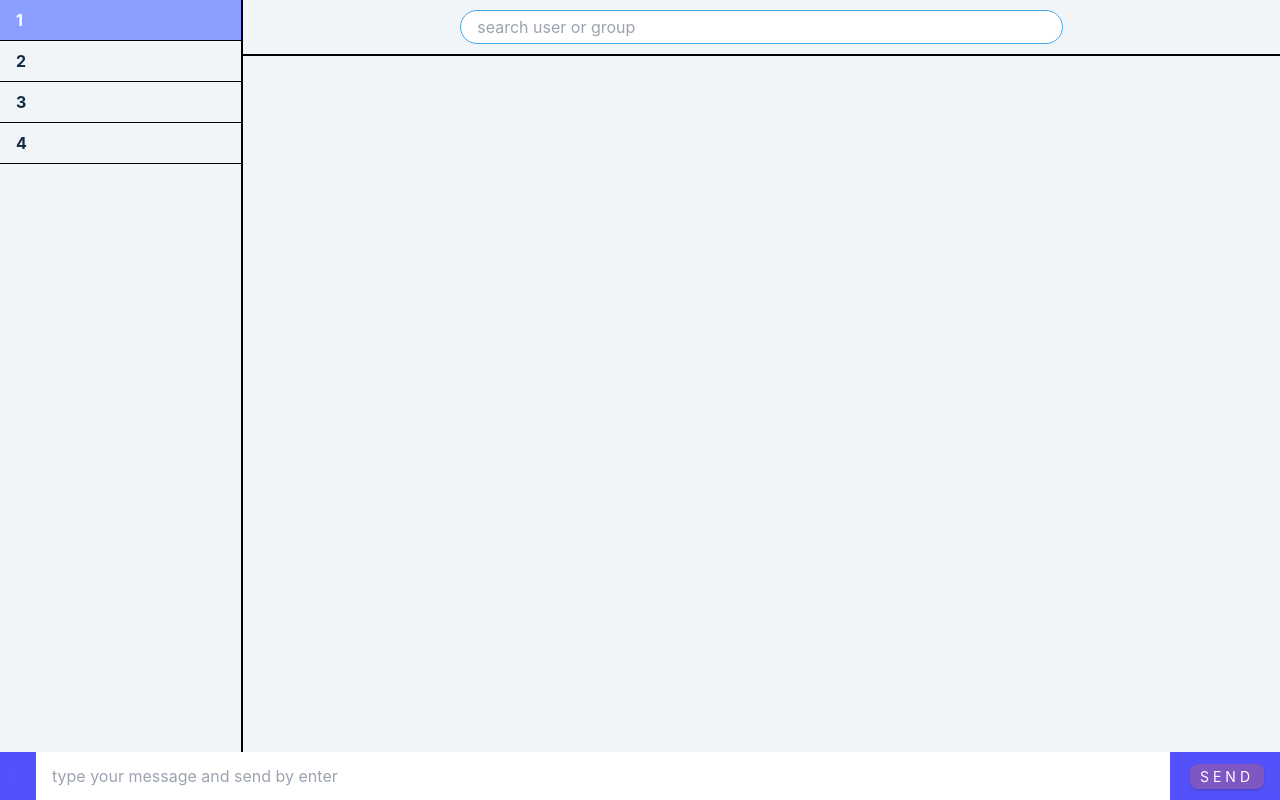
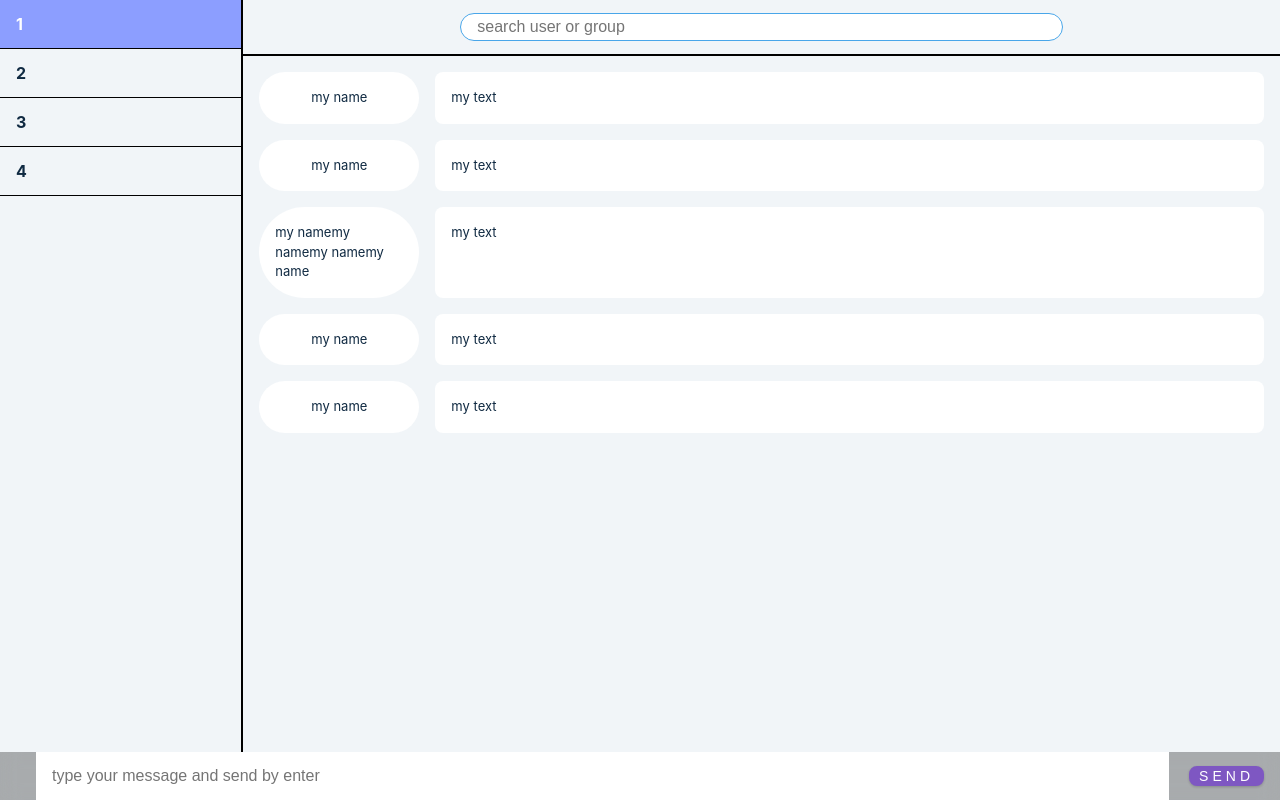
Before and after one commit to GhanbarT/secure-chat-app, a website: page client/index.html in a window 1280 px wide. Drawn offline with nearby package versions, Linux system fonts and the light colour scheme; no server answers.

Commit message:
add message section

```diff
--- a/client/app.js
+++ b/client/app.js
@@ -23,13 +23,15 @@ const loginErrorMessage = document.getElementById('login-error');
 
 // main layout
 const layout = document.querySelector('.layout');
-const messages = document.getElementById('messages');
+
+// main
+const chatBar = document.getElementById('chat-bar');
+const messageWrapper = document.getElementById('message-wrapper');
+
+// input
 const messageInputForm = document.getElementById('message-input');
 const messageInput = document.getElementById('message-text-input');
 const sendMessageBtn = messageInputForm.querySelector('input[type=submit]');
-
-
-const chatBar = document.getElementById('chat-bar');
 
 /************************
  *   Login Handlers
@@ -80,9 +82,6 @@ socket.on('add-chat', (data) => {
 });
 
 socket.on('message', ({from, message}) => {
-    const el = document.createElement('li');
-    el.innerHTML = data;
-    messages.appendChild(el);
 });
 
 
@@ -99,7 +98,24 @@ function sendMessage() {
 }
 
 function selectChat(e) {
-    console.log(e.currentTarget);
+    let children = chatBar.querySelectorAll('li');
+
+    for (const el of children) {
+        el.classList.remove('selected');
+    }
+    e.target.classList.add('selected');
+    console.log(e.target);
+
+
+    // change @messageWrapper innerHtml
+
+    allMessage = '';
+    name = 'name';
+    text = 'message text';
+    message = `<article class="message"><div class="avatar">${name}</div><div class="message-text">${text}</div></article>`;
+    allMessage += message;
+
+    // messageWrapper.innerHTML = allMessage
 }
 
 /****************************
--- a/client/index.html
+++ b/client/index.html
@@ -9,7 +9,8 @@
     <script src="https://cdn.socket.io/4.4.1/socket.io.min.js"
             integrity="sha384-fKnu0iswBIqkjxrhQCTZ7qlLHOFEgNkRmK2vaO/LbTZSXdJfAu6ewRBdwHPhBo/H"
             crossorigin="anonymous"></script>
-    <script src="https://cdn.tailwindcss.com"></script>
+
+    <!--    <script src="https://cdn.tailwindcss.com"></script>-->
 
     <link rel="stylesheet" href="style/style.css"/>
 
@@ -80,13 +81,34 @@
             </label>
             <input id="search-bar" type="text" placeholder="search user or group">
         </header>
-        <article class="message-wrapper">
-        </article>
+        <section id="message-wrapper">
+            <div class="message">
+                <div class="avatar">my name</div>
+                <div class="message-text">my text</div>
+            </div>
+            <div class="message">
+                <div class="avatar">my name</div>
+                <div class="message-text">my text</div>
+            </div>
+            <div class="message">
+                <div class="avatar">my namemy namemy namemy name</div>
+                <div class="message-text">my text</div>
+            </div>
+            <div class="message">
+                <div class="avatar">my name</div>
+                <div class="message-text">my text</div>
+            </div>
+            <div class="message">
+                <div class="avatar">my name</div>
+                <div class="message-text">my text</div>
+            </div>
+
+        </section>
         <form id="message-input" action="">
             <label for="message-text-input"></label>
             <input id="message-text-input" type="text" autocomplete="off"
                    placeholder="type your message and send by enter"/>
-            <input type="submit" value="Send" class="btn">
+            <input type="submit" value="Send" class="my-btn">
         </form>
     </main>
 </div>
--- a/client/scss/_global.scss
+++ b/client/scss/_global.scss
@@ -133,7 +133,7 @@ p {
 }
 
 /*  global classes */
-.btn {
+.my-btn {
   text-transform: uppercase;
   background: var(--clr-primary-5);
   color: var(--clr-white);
--- a/client/scss/style.scss
+++ b/client/scss/style.scss
@@ -48,6 +48,7 @@ body {
 
 $sidebar-width: 300px;
 $border: black 2px solid;
+$message-input-height: 3rem;
 
 .layout {
   width: 100vw;
@@ -66,8 +67,9 @@ $border: black 2px solid;
         width: 100%;
         font-size: 1rem;
         font-weight: bold;
-        padding: 0.5rem 1rem;
+        padding: 0.75rem 1rem;
         border-bottom: black 1px solid;
+        cursor: pointer;
 
         &.selected {
           background-color: #303F9F;
@@ -82,6 +84,8 @@ $border: black 2px solid;
   }
 
   main {
+    display: flex;
+    flex-direction: column;
     height: 100%;
     width: 100%;
 
@@ -104,18 +108,55 @@ $border: black 2px solid;
       }
     }
 
+    #message-wrapper {
+      display: flex;
+      flex-direction: column;
+      row-gap: 1rem;
+
+      height: 100%;
+      width: 100%;
+      overflow-y: auto;
+      margin-bottom: $message-input-height;
+      padding: 1rem;
+
+      .message {
+        display: flex;
+        flex-direction: row;
+        gap: 1rem;
+        width: 100%;
+
+        .avatar {
+          display: flex;
+          justify-content: center;
+          align-items: center;
+          padding: 1rem;
+          width: 10rem;
+          border-radius: 100rem;
+          background-color: white;
+        }
+
+        .message-text {
+          flex-grow: 1;
+          background-color: white;
+          border-radius: 8px;
+          padding: 1rem;
+        }
+      }
+    }
+
+
     #message-input {
       display: flex;
       align-items: center;
       column-gap: 1rem;
-      height: 3rem;
+      height: $message-input-height;
       padding: 0 1rem;
 
       position: fixed;
       bottom: 0;
       left: 0;
       right: 0;
-      background: rgba(44, 40, 250, 0.8);
+      background: rgba(0, 0, 0, 0.3);
       backdrop-filter: blur(10px);
 
       input[type="text"] {
```
Also changed, not shown: client/style/style.css.
